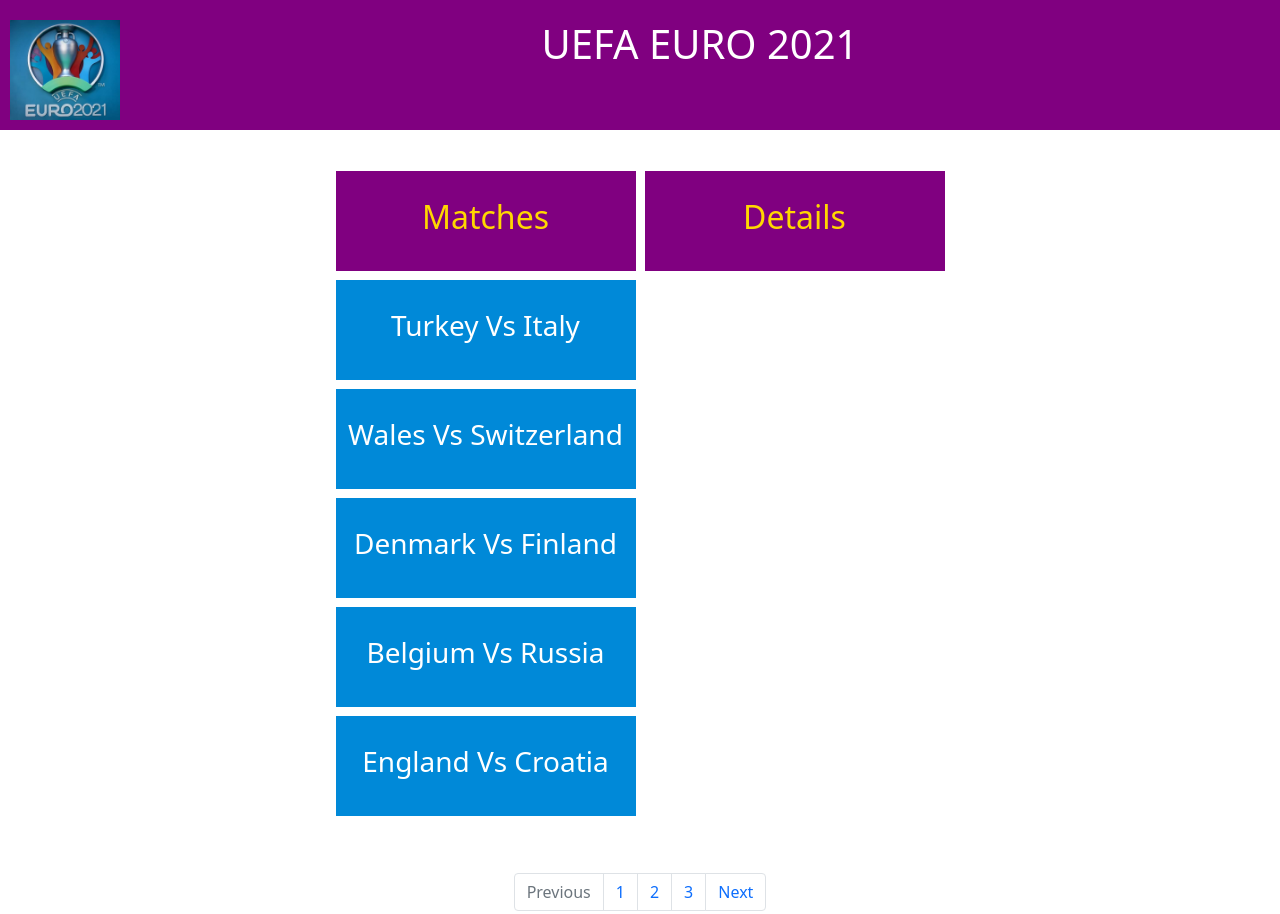
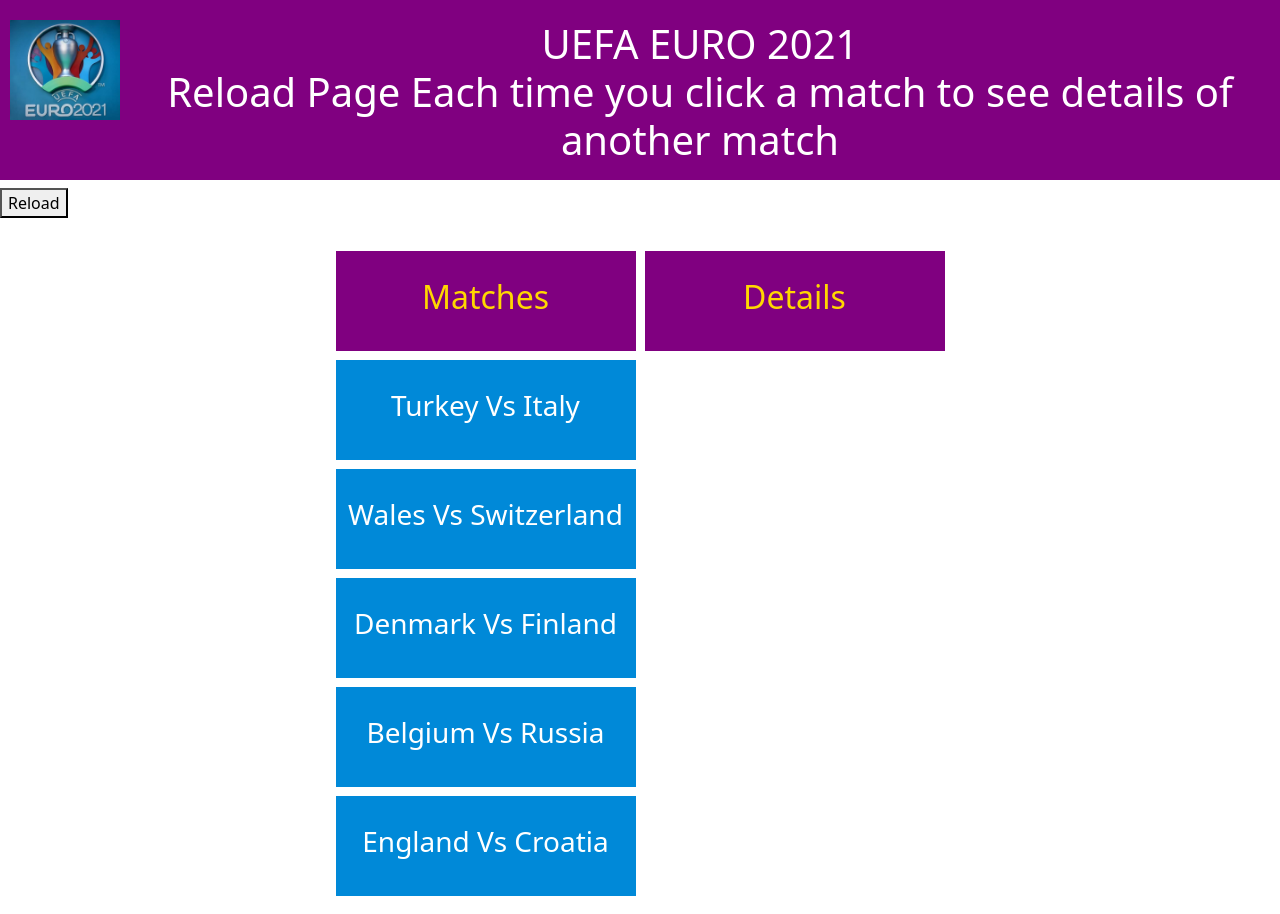
Before and after one commit to CharlesBoadu/turntable-project-two, a plain HTML site: page index.html in a window 1280 px wide. Shown: the top 914 px of the page. Drawn offline with nearby package versions, Linux system fonts and the light colour scheme; no server answers.

Commit message:
Certain changes made

```diff
--- a/index-jquery.js
+++ b/index-jquery.js
@@ -6,8 +6,6 @@ $(document).ready(function(){
     function(data) {
 
        handleClickEvent = function (id) {
-
-        window.location.reload();
 
            for (d in data) {
 
@@ -25,6 +23,10 @@ $(document).ready(function(){
         }
     }
 
+    reloadPage = function () {
+        window.location.reload();
+    }
+
 })
 
 
--- a/index.html
+++ b/index.html
@@ -14,9 +14,11 @@
     <body>
         <h1>
             <img src="euro.jpg" alt="Euro 2021 Logo">
-            UEFA EURO 2021
+            UEFA EURO 2021 <br>
+            Reload Page Each time you click a match to see details of another match
         </h1>
 
+        <button onclick="reloadPage()" style="display: flex; justify-content: center;">Reload</button>
         <br>
         <div class="container">
             <table id="tableDetails-id" style="border-collapse: separate; border-spacing: 1ch;">
@@ -67,6 +69,8 @@
             </ul>
         </nav>
 
+
+
         <script src="index-jquery.js"></script>
     </body>
 </html>
--- a/style.css
+++ b/style.css
@@ -12,7 +12,7 @@ h1 {
     background-color: purple;
     color: white;
     margin-top: 0px;
-    height: 130px;
+    height: 180px;
     padding-bottom: 30px;
     padding-top: 20px
 }
```
Also changed, not shown: index2.html (+2 -0 lines), index3.html (+1 -0 lines), index4.html (+1 -0 lines).
